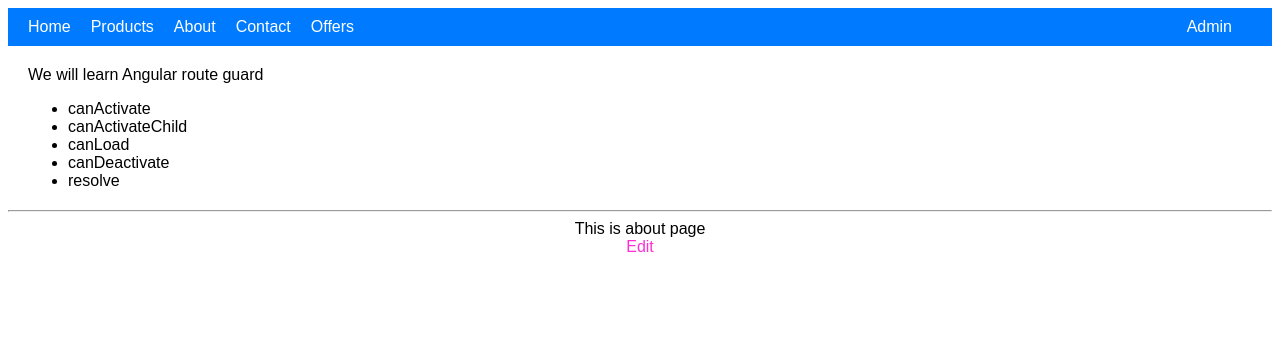
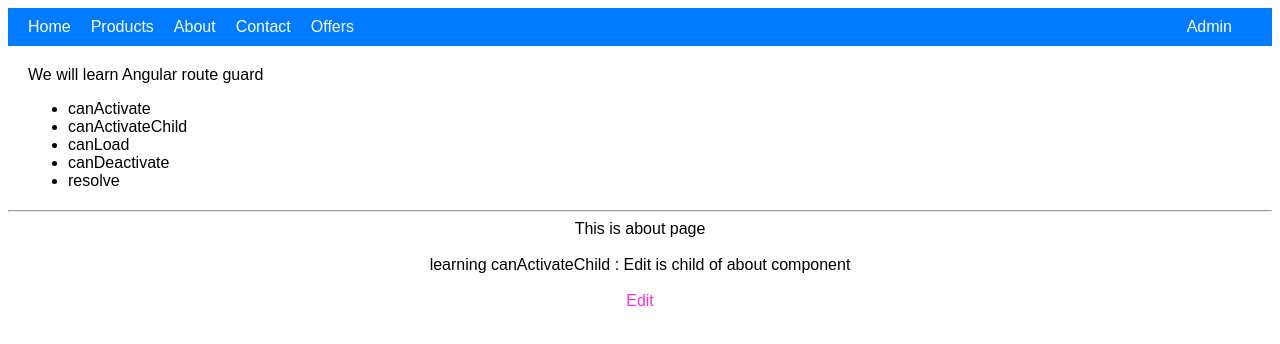
Before and after one commit to bittu1040/angular-router-guard-demo, an Angular app: page /about in a window 1280 px wide. Shown: the top 344 px of the page. Built offline with nearby package versions, Linux system fonts and the light colour scheme.

Commit message:
added more details/ description

```diff
--- a/src/app/components/about/about.component.html
+++ b/src/app/components/about/about.component.html
@@ -1,5 +1,8 @@
 <div class="main">
   <div>This is about page</div>
+  <br>
+  <div>learning canActivateChild : Edit is child of about component </div>
+  <br>
   <div class="description">
     <div class="center" (click)="goToEdit()">Edit</div>
   </div>
--- a/src/app/components/admin/admin.component.css
+++ b/src/app/components/admin/admin.component.css
@@ -0,0 +1,3 @@
+.main {
+    text-align: center;
+  }
--- a/src/app/components/admin/admin.component.html
+++ b/src/app/components/admin/admin.component.html
@@ -1 +1,6 @@
-admin
+<div class="main">
+    <div>This is admin page</div>
+    <br>
+    <div>learning canActivate </div>
+    <br>
+  </div>
--- a/src/app/components/contact/contact.component.html
+++ b/src/app/components/contact/contact.component.html
@@ -3,6 +3,7 @@
       <div>
         This is contact page
       </div>
+      <div>canDeativate route guard</div>
       <form>
         <div>Please enter your email</div>
         <div>
--- a/src/app/components/offers/offers.component.css
+++ b/src/app/components/offers/offers.component.css
@@ -0,0 +1,3 @@
+.main {
+    text-align: center;
+  }
--- a/src/app/components/offers/offers.component.html
+++ b/src/app/components/offers/offers.component.html
@@ -1,3 +1,4 @@
 <div class="main">
     This is Offers Module
+    <div>canLoad route guard</div>
   </div>
```
